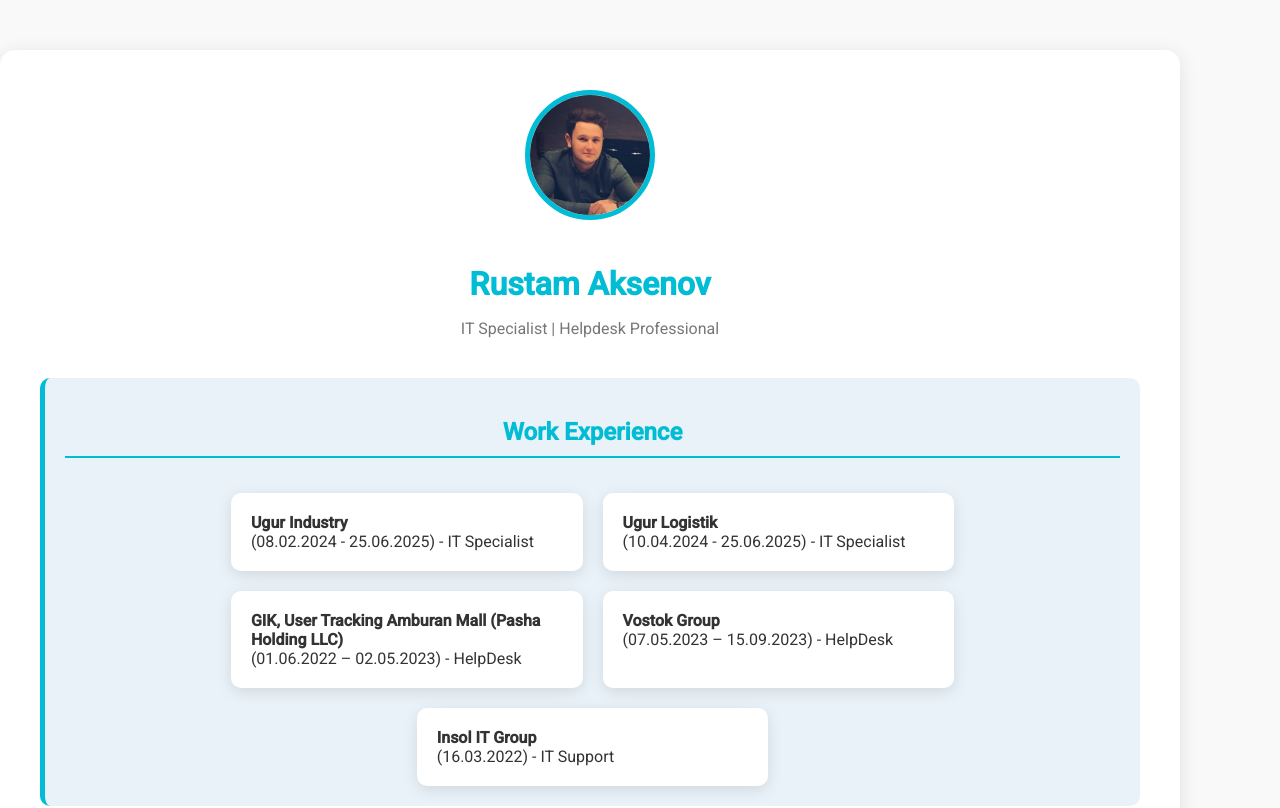
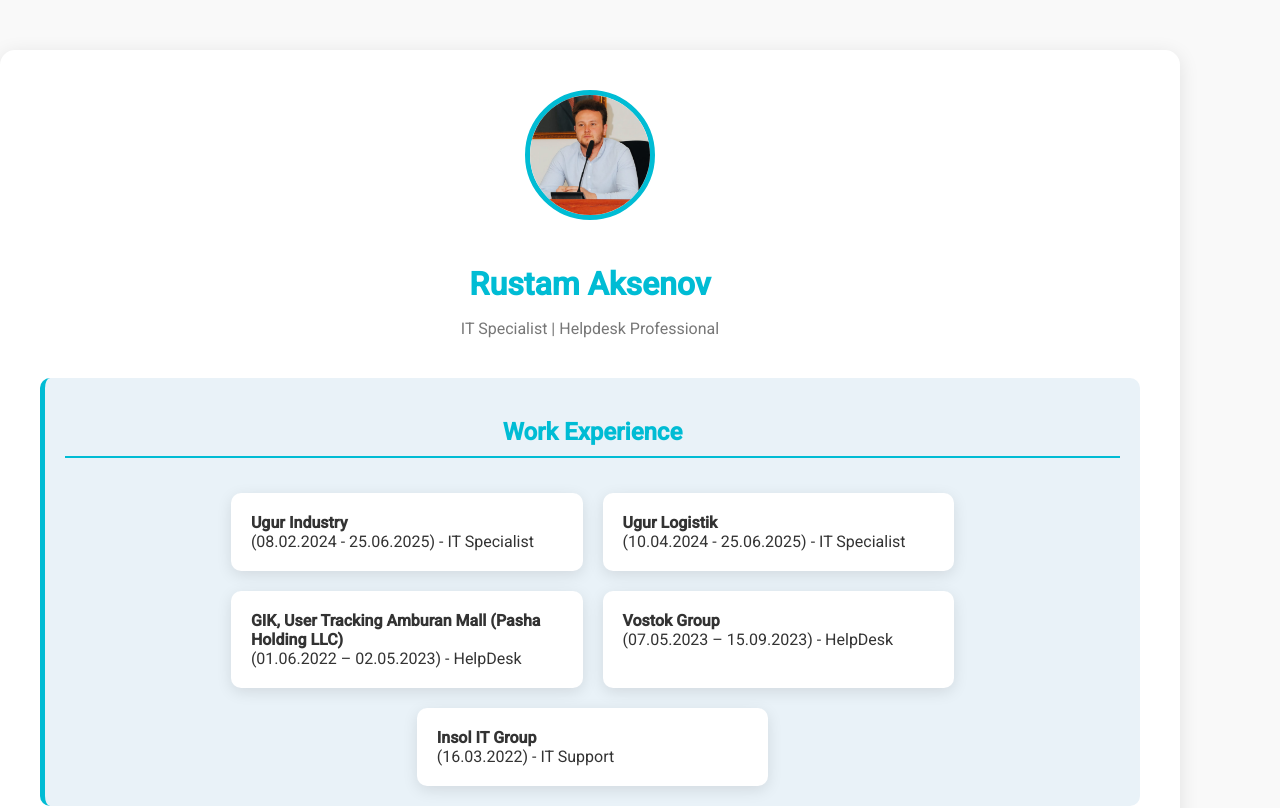
Before and after one commit to narahate/CV-Rustam, a plain HTML site: page index.html in a window 1280 px wide. Shown: the top 808 px of the page. Drawn offline with nearby package versions, Linux system fonts and the light colour scheme.

Commit message:
index.html

```diff
--- a/index.html
+++ b/index.html
@@ -147,7 +147,7 @@
   <div class="container" data-aos="fade-up">
     <div class="header" data-aos="fade-down">
       <!-- Фотография Rustam Aksenov (новая) -->
-      <img src="WhatsApp Image 2025-03-27 at 14.23.10_cc01e8ba.jpg" alt="Rustam Aksenov">
+      <img src="mii.jpg" alt="Rustam Aksenov">
       <h1>Rustam Aksenov</h1>
       <p>IT Specialist | Helpdesk Professional</p>
     </div>
```
